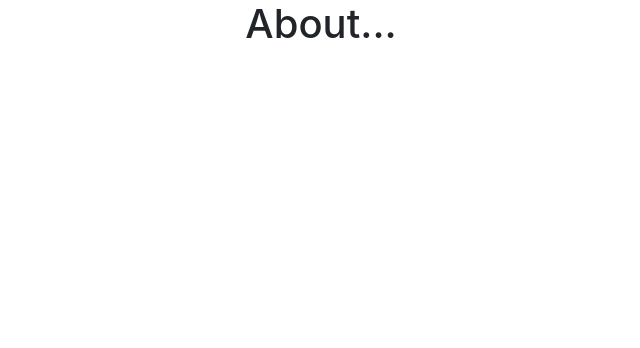
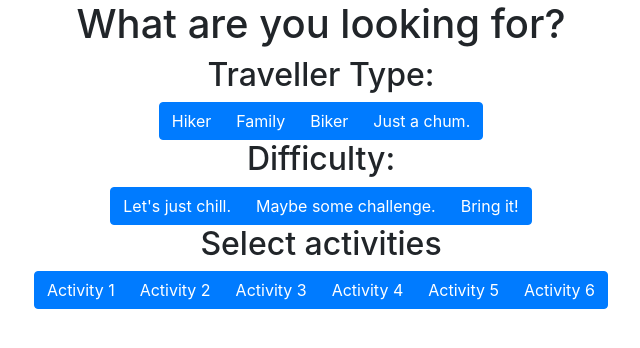
Before and after one commit to ViewFinland/Frontend, a React (Create React App) app: page /filtering in a window 1280 px wide. Shown: the top 348 px of the page, without its empty margins (319-959 px from the left). Built offline with nearby package versions, Linux system fonts and the light colour scheme.

Commit message:
hardcoded buttons for filtering stuff... yay

```diff
--- a/src/Components/FilterView.js
+++ b/src/Components/FilterView.js
@@ -1,12 +1,49 @@
 import React from 'react';
+import Button from 'react-bootstrap/Button';
+import ToggleButtonGroup from 'react-bootstrap/ToggleButtonGroup';
+import ToggleButton from 'react-bootstrap/ToggleButton';
 
 class FilterView extends React.Component {
+
+
+//TODO: categories, set states, props, all that fun stuff....
     render() {
-       return (
+        return (
           <div>
-             <h1>About...</h1>
-          </div>
-       )
+            <div className="title">
+                <h1>What are you looking for?</h1>
+            </div>
+            <div className="select-box">
+                <h2>Traveller Type:</h2>
+                <ToggleButtonGroup name="TravellerType">
+                    <ToggleButton type="radio" value="hiker">Hiker</ToggleButton>
+                    <ToggleButton type="radio" value="family">Family</ToggleButton>
+                    <ToggleButton type="radio" value="biker">Biker</ToggleButton>
+                    <ToggleButton type="radio" value="chum">Just a chum.</ToggleButton>
+                </ToggleButtonGroup>
+            </div>
+            <div className="select-box">
+                <h2>Difficulty:</h2>
+                <ToggleButtonGroup name="Difficulty">
+                    <ToggleButton type="radio" value="easy">Let's just chill.</ToggleButton>
+                    <ToggleButton type="radio" value="medium">Maybe some challenge.</ToggleButton>
+                    <ToggleButton type="radio" value="hard">Bring it!</ToggleButton>
+                </ToggleButtonGroup>
+            </div>
+            <div className="select-box">
+                <h2>Select activities</h2>
+                <ToggleButtonGroup name="Activities">
+                    <ToggleButton type="checkbox" value="activity 1">Activity 1</ToggleButton>
+                    <ToggleButton type="checkbox" value="activity 2">Activity 2</ToggleButton>
+                    <ToggleButton type="checkbox" value="activity 3">Activity 3</ToggleButton>
+                    <ToggleButton type="checkbox" value="activity 4">Activity 4</ToggleButton>
+                    <ToggleButton type="checkbox" value="activity 5">Activity 5</ToggleButton>
+                    <ToggleButton type="checkbox" value="activity 6">Activity 6</ToggleButton>
+                </ToggleButtonGroup>
+            </div>
+
+        </div>
+        )
     }
  }
  export default FilterView;
```
